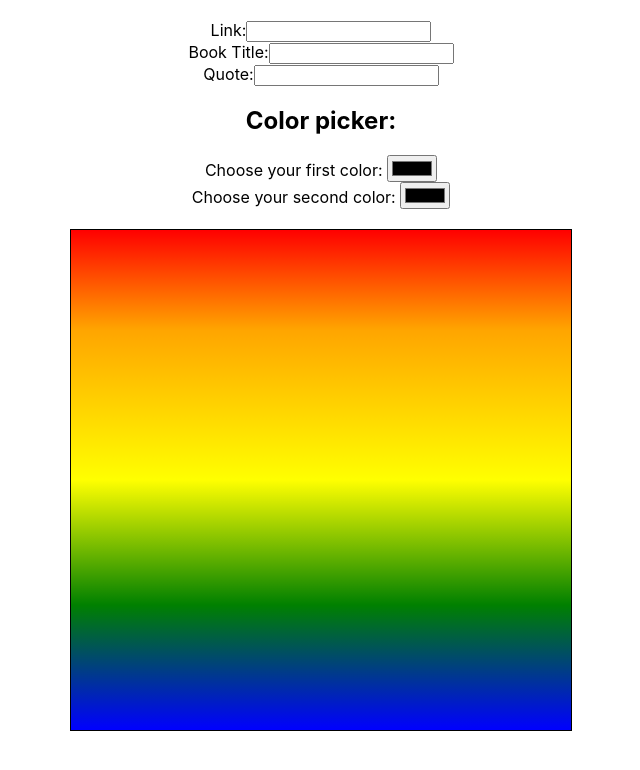
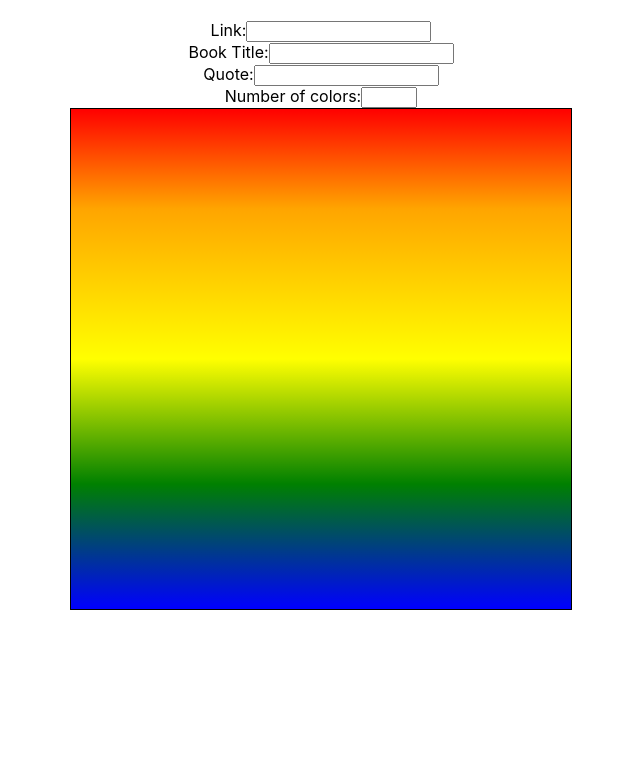
Before and after one commit to csangcap/Picture-Maker, a React (Create React App) app in the folder pic_make/: page / in a window 1280 px wide. Shown: the top 770 px of the page, without its empty margins (319-959 px from the left). Built offline with nearby package versions, Linux system fonts and the light colour scheme.

Commit message:
Added in choosing # of colors

```diff
--- a/pic_make/src/App.js
+++ b/pic_make/src/App.js
@@ -97,14 +97,11 @@ class App extends Component{
             <input type="text" name="quote" value={this.state.pic_info.img_quote} onChange={this.handleQuoteChange.bind(this)}/>
           </label>
           <br/>
+          <label>
+            Number of colors:
+            <input type="number" name="colors" min="1" max="10"/>
+          </label>
         </form>
-
-        <h2>Color picker:</h2>
-        Choose your first color: <input type="color" id="fc" name="color1" value={this.state.pic_info.img_bc1} onChange={this.handleBackChange.bind(this)}/>
-        <br/>
-        Choose your second color: <input type="color" id="sc" name="color2"/>
-        <br/>
-        <br/>
 
         <div class="container">
           <div class="image">
```
